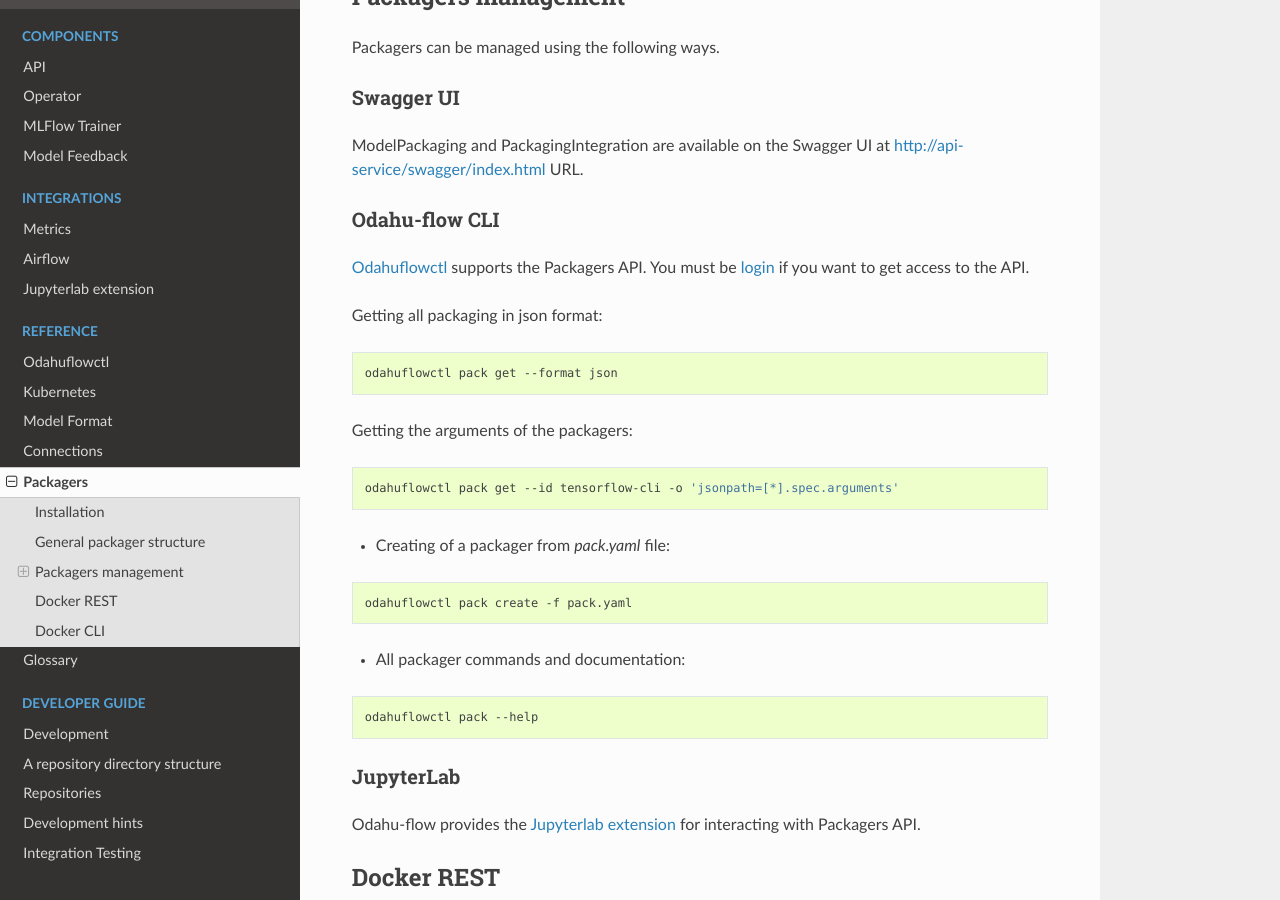
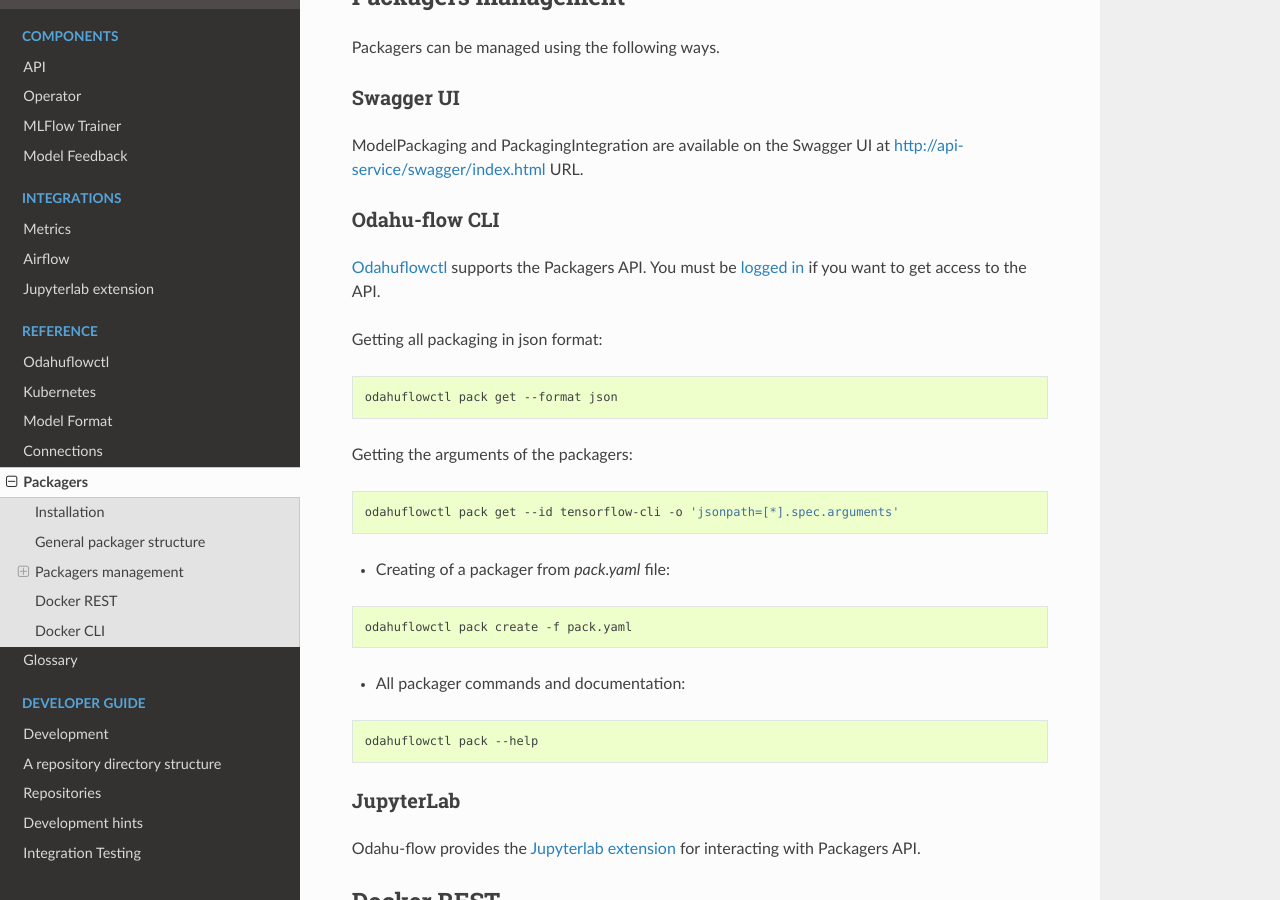
Before and after one commit to odahu/odahu-docs, a Sphinx documentation site: the page built from source/ref_packagers.rst, in a window 1280 px wide and 900 px high, scrolled down 1564 px. Built offline with Sphinx 7.4.7 and the Read the Docs theme 2.0.0, drawn with Linux system fonts in a browser that asks for light colours; formulas are drawn with MathJax 3; pages that are not in the unit, such as notebooks, are missing from menus.

Commit message:
Update source/ref_packagers.rst
Co-Authored-By: Max Kochubey <maxkochubey@gmail.com>

```diff
--- a/source/ref_packagers.rst
+++ b/source/ref_packagers.rst
@@ -92,7 +92,7 @@
 --------------
 
 :ref:`ref_odahuflowctl:Odahuflowctl` supports the Packagers API.
-You must be :ref:`login <ref_odahuflowctl:Login>` if you want to get access to the API.
+You must be :ref:`logged in <ref_odahuflowctl:Login>` if you want to get access to the API.
 
 Getting all packaging in json format:
 
```
